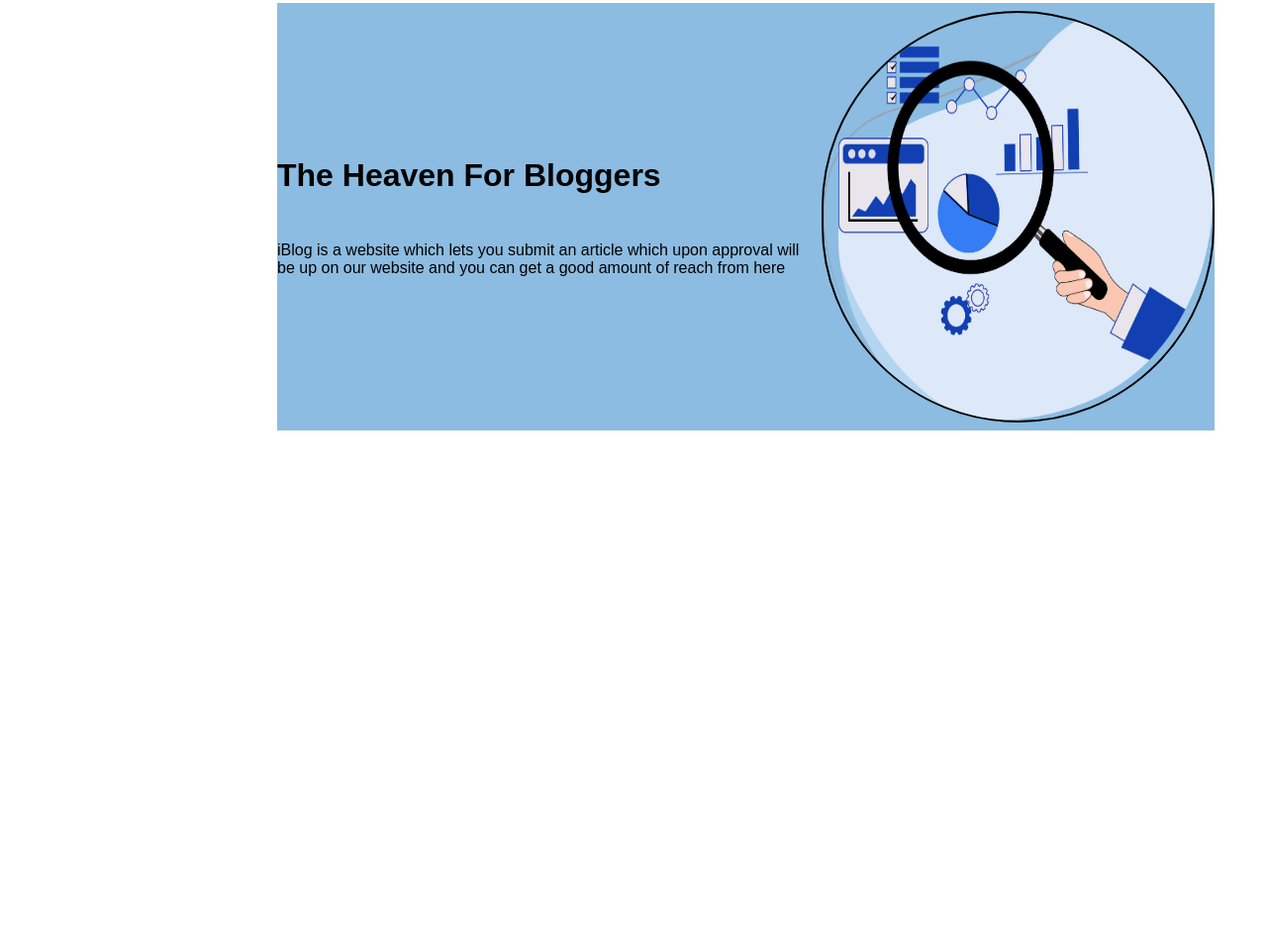
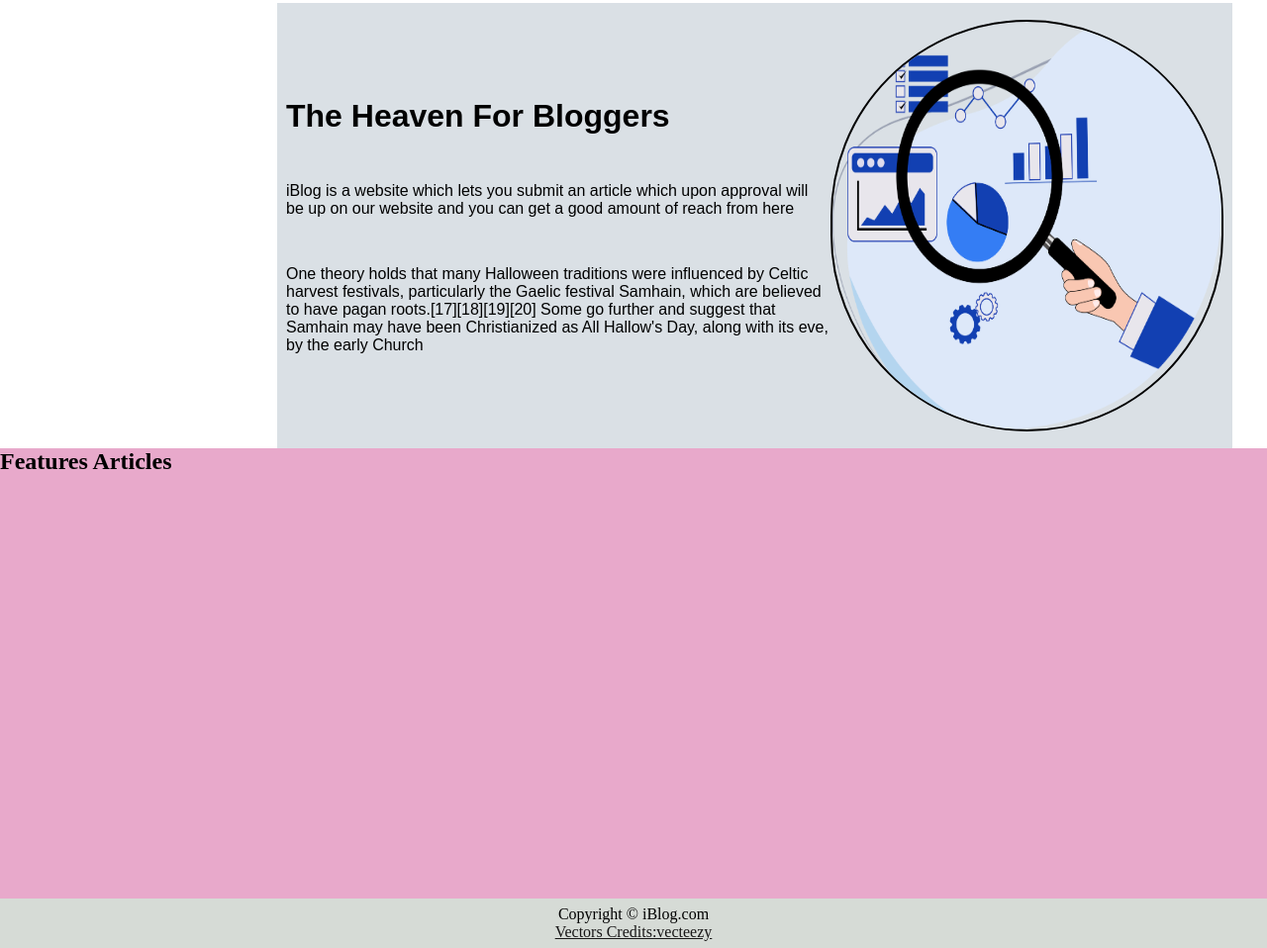
Before and after one commit to smriti12y/ResponsiveBlog, a plain HTML site: page index.html in a window 1280 px wide. Shown: the part 146-1104 px from the top of the page at 99% size. Before the commit the page ends 800 px from the top, so only its background shows below. Drawn offline with Linux system fonts and the light colour scheme.

Commit message:
content div is crested for articles

```diff
--- a/index.html
+++ b/index.html
@@ -12,6 +12,7 @@
             <ul>
                 <li><a href="/">Home</a></li>
                 <li><a href="/">About</a></li>
+                <li><a href="/">Contact</a></li>
             </ul>
         </div>
         <div class=" nav-right">
@@ -25,15 +26,24 @@
         <div class="content-left">
             <h1>The Heaven For Bloggers</h1>
             <p>iBlog is a website which lets you submit an article which upon approval will be up on our website and you can get a good amount of reach from here </p>
+            <p>One theory holds that many Halloween traditions were influenced by Celtic harvest festivals, particularly the Gaelic festival Samhain, which are believed to have pagan roots.[17][18][19][20] Some go further and suggest that Samhain may have been Christianized as All Hallow's Day, along with its eve, by the early Church</p>
         </div>
+
         <div class="content-right">
             <img src="img/vecteezy_ilustracion-de-negocio-hombre-haciendo-datos-analisis_20716201.png" alt="iblog">
         </div>
 
     </div>
+    <div class="home-articles">
+        <h2>Features Articles</h2>
+    </div>
+    <div class="home-article"></div>
 
-    <div class="footer">
-        <!-- <a href="https://www.vecteezy.com/free-png/technology-background">Technology Background PNGs by Vecteezy</a> -->
+
+
+    <div class=" footer">
+         <p> Copyright &copy; iBlog.com</p>
+         <a href="https://www.vecteezy.com/free-png/technology-background">Vectors Credits:vecteezy </a>
 
     </div>
     <script src="script.js"></script>
--- a/style.css
+++ b/style.css
@@ -36,6 +36,12 @@
      margin: 0 14px;
 
  }
+ .nav-left ul li a:hover{
+    color: black;
+    font-weight: bolder;
+
+
+ }
 
  .holder {
 
@@ -72,16 +78,17 @@
  .content {
      height: 432px;
      width: 74%;
-     background-color: rgba(74, 150, 208, 0.63);
+     background-color: rgba(196, 206, 214, 0.63);
      margin-left: 280px;
      display: flex;
+     padding: 9px;
 
 
  }
 
  .content-left {
      font-family: Arial, Helvetica, sans-serif;
-     width: 91%;
+
      display: flex;
 
      justify-content: center;
@@ -95,7 +102,7 @@
  }
 
  .content-right {
-     width: 50%;
+
      display: flex;
      align-items: center;
      justify-content: center;
@@ -109,9 +116,28 @@
      border: 2px solid;
      border-radius: 217px;
  }
+ .contentt{
+    margin: auto;
+ }
 
+.home-articles{
+    height: 455px;
+    background-color: rgb(232, 169, 203);
+}
+.home-article{
 
+}
+
+/* .home-articles{} */
  .footer {
      height: 50px;
+     background-color: rgb(214, 219, 214);
+     display: flex;
+     align-items: center;
+     justify-content: center;
+     flex-direction: column;
 
  }
+ .footer a{
+    color: rgb(24, 23, 23);
+ }
```
